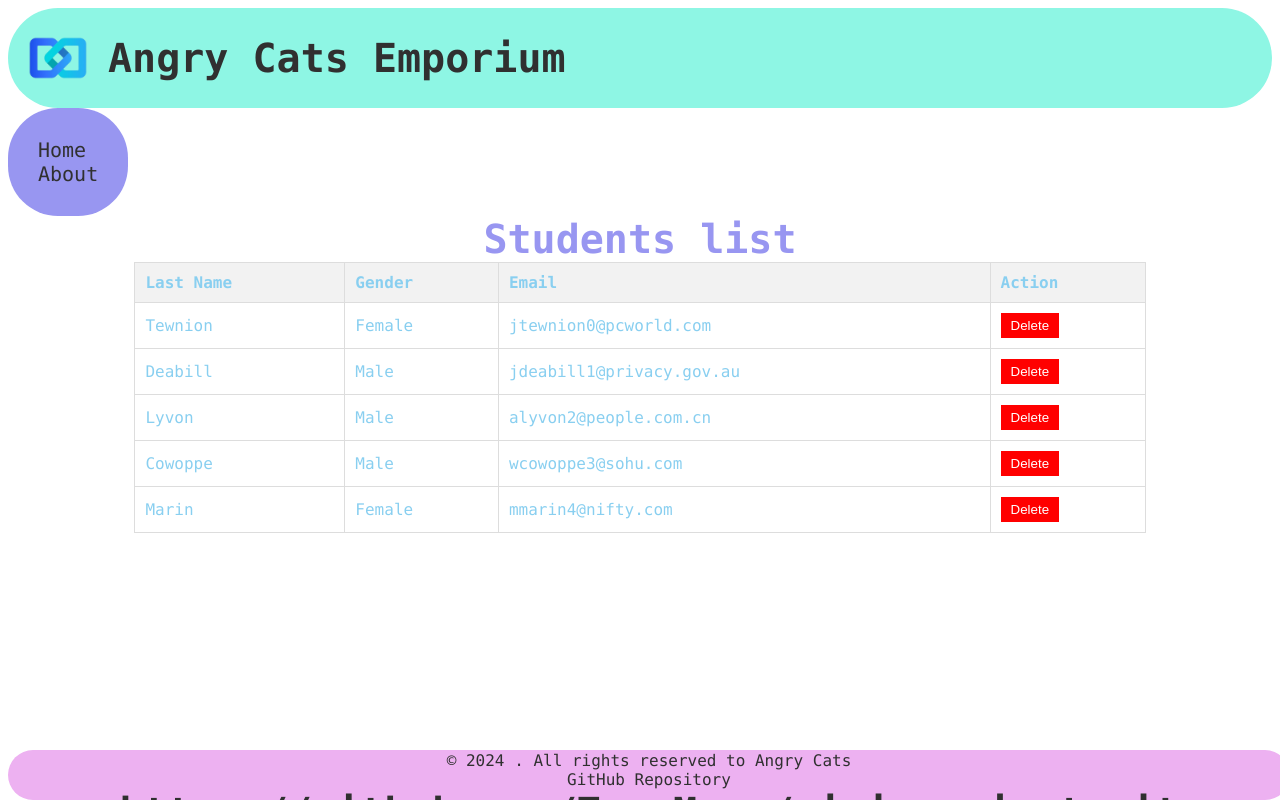
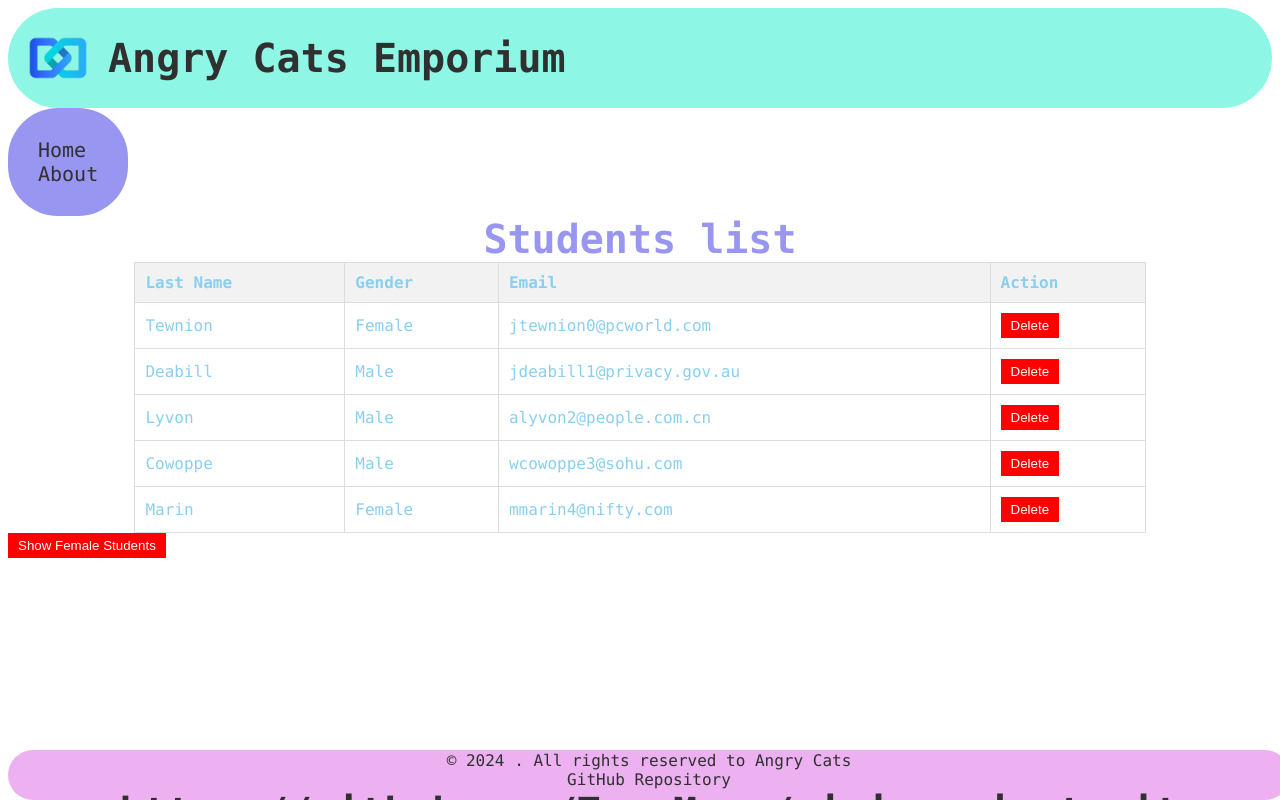
Before and after one commit to TesaMusa/mini-project, a React (Vite) app in the folder e-commerce-spa/: page / in a window 1280 px wide. Built offline with nearby package versions, Linux system fonts and the light colour scheme.

Commit message:
Filter only Female Students using filter method

```diff
--- a/e-commerce-spa/src/components/StudentList.jsx
+++ b/e-commerce-spa/src/components/StudentList.jsx
@@ -4,6 +4,7 @@ import students from "../data/students.json";
 
 function Students() {
   const [studentsToDisplay, setStudents] = useState(students);
+  const [femaleStudents, setFemaleStudents] = useState([]);
 
   // Deleting students
   const deleteStudents = (studentId) => {
@@ -11,6 +12,14 @@ function Students() {
       return studentObj.id !== studentId;
     });
     setStudents(newList);
+  };
+
+  //show female students
+  const showFemaleStudents = () => {
+    const females = studentsToDisplay.filter(
+      (student) => student.gender === "Female"
+    );
+    setFemaleStudents(females);
   };
 
   return (
@@ -42,6 +51,17 @@ function Students() {
             ))}
           </tbody>
         </table>
+        <button onClick={showFemaleStudents}>Show Female Students</button>
+        {femaleStudents.length > 0 && (
+          <div>
+            <h2>Female Students</h2>
+            <ul>
+              {femaleStudents.map((student) => (
+                <li key={student.id}>{student.last_name}</li>
+              ))}
+            </ul>
+          </div>
+        )}
       </section>
     </>
   );
```
